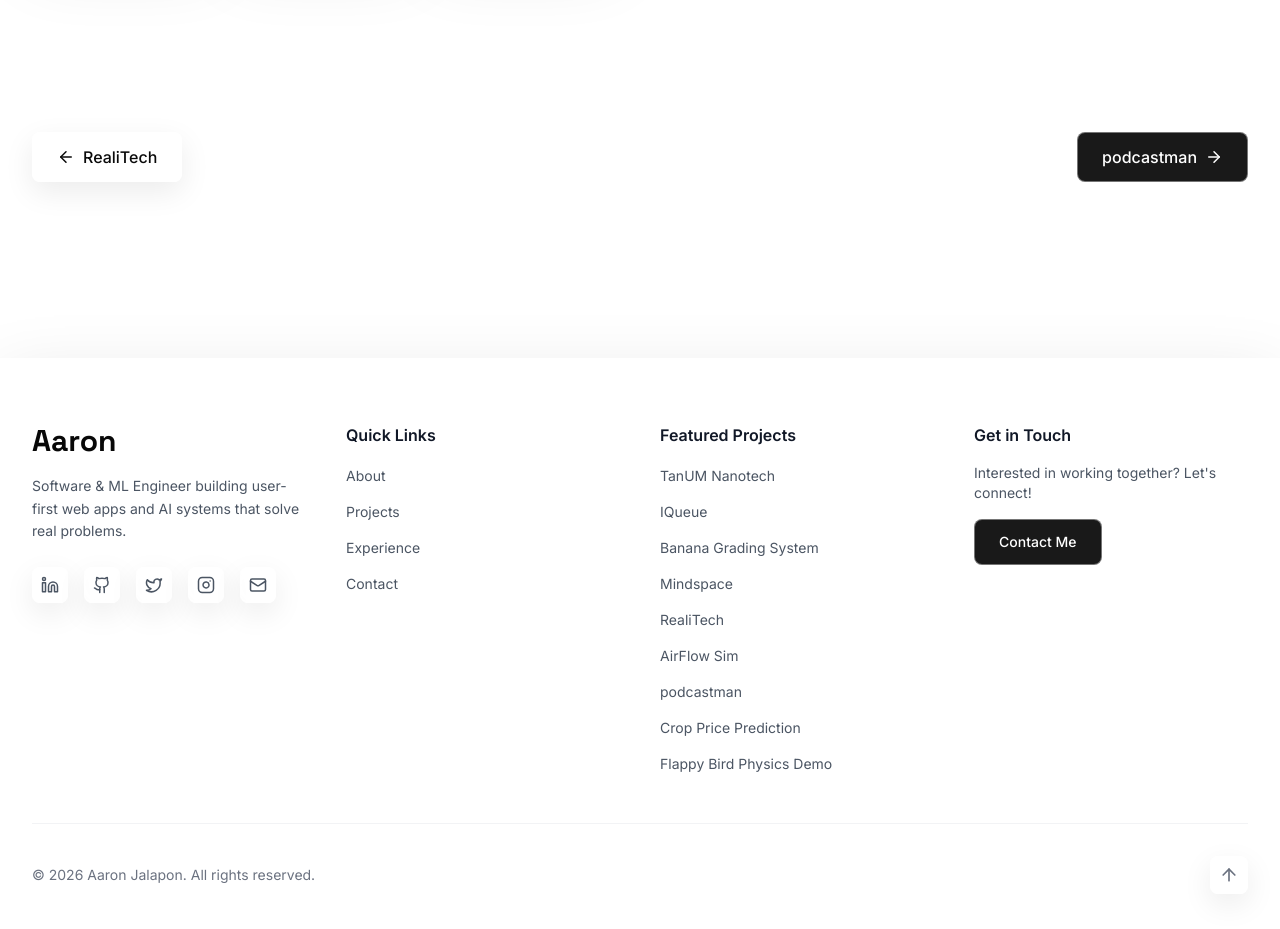
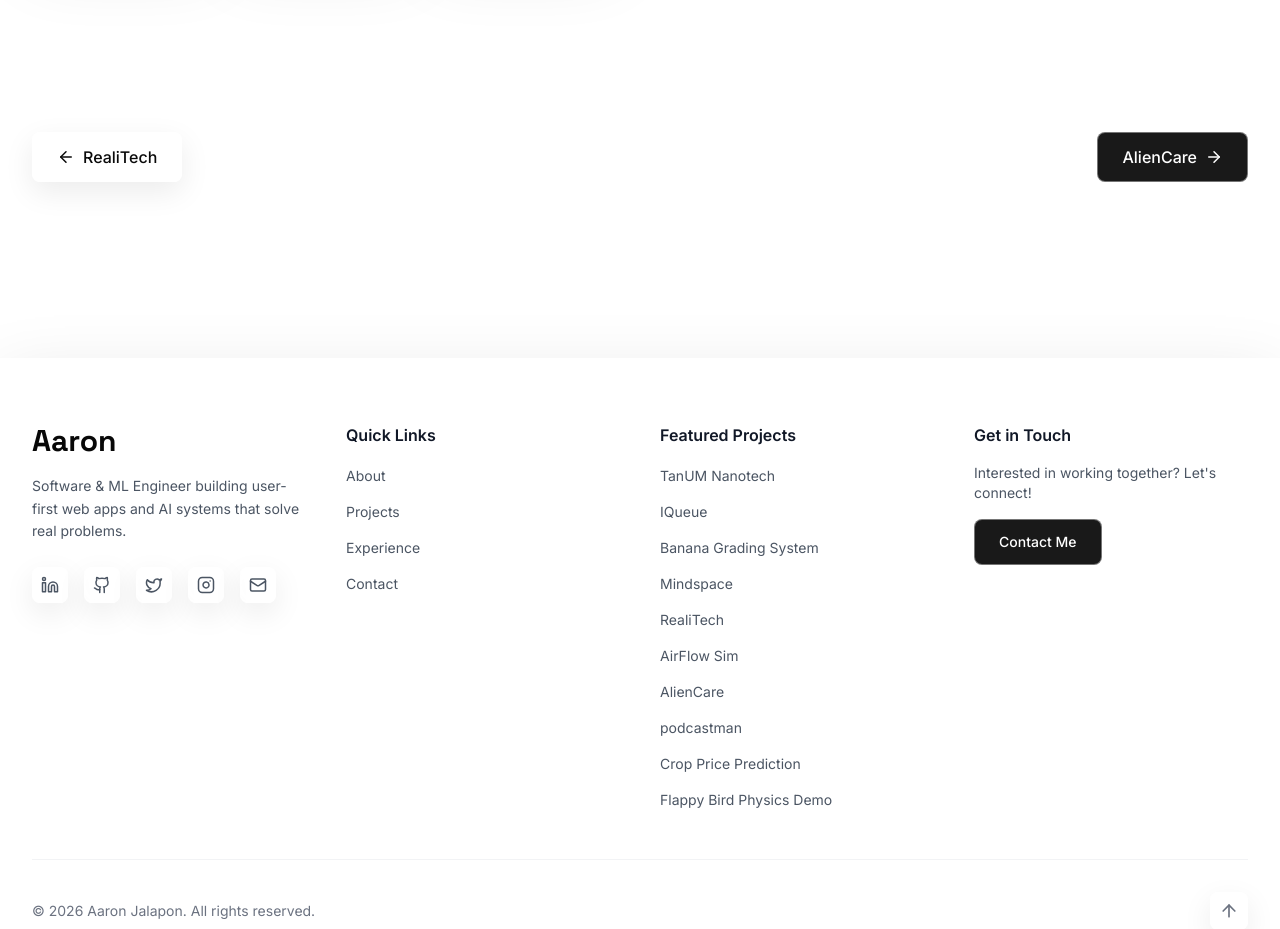
Before and after one commit to aaronjalapon/portfolio, a React (Vite) app: page /projects/airflow-sim in a window 1280 px wide. Shown: the part 2100-3029 px from the top of the page. Built offline with nearby package versions, Linux system fonts and the light colour scheme.

Commit message:
Add AlienCare project case study and experience details

```diff
--- a/src/data/projects.js
+++ b/src/data/projects.js
@@ -325,6 +325,68 @@ export const allProjects = [
     },
   },
   {
+    title: 'AlienCare',
+    slug: 'aliencare',
+    tagline: 'Auto shop sales and services web platform built with React and Laravel, shaped through project planning and backend implementation.',
+    role: 'Project Manager / Backend Developer',
+    timeline: 'Aug-Oct 2025; Mar-May 2026',
+    category: 'Software Engineering',
+    status: 'Academic project',
+    tags: ['React', 'Laravel'],
+    featured: true,
+    image: '/aliencare.png',
+    visual: { label: 'AC', theme: 'indigo' },
+    caseStudyPath: '/projects/aliencare',
+    caseStudy: {
+      template: 'generic',
+      eyebrow: 'Software Engineering / Academic Project',
+      title: 'AlienCare',
+      subtitle: 'Auto Shop Sales and Services Platform',
+      overview: 'AlienCare is an academic software engineering project for an auto shop sales and services platform built with React and Laravel. I contributed across two phases: first as project manager for planning and coordination, then as backend developer for server-side implementation.',
+      problem: 'Service-oriented auto shop websites need to communicate offerings clearly, guide customers toward booking actions, and keep the front-end experience connected to maintainable backend workflows. In an academic team setting, that also requires clear scope, task ownership, and coordinated delivery.',
+      solution: 'The project was organized around a React front end and Laravel back end for an auto shop sales and services experience, with planning, role coordination, backend development, and integration work handled across separate project phases.',
+      contribution: 'From August to October 2025, I served as project manager, helping structure the work, coordinate progress, and keep the team aligned. From March to May 2026, I shifted into backend development, focusing on Laravel implementation and support for the React-facing application workflow.',
+      highlights: [
+        {
+          title: 'Project Management',
+          description: 'Coordinated scope, team responsibilities, and delivery checkpoints during the first AlienCare development phase.',
+        },
+        {
+          title: 'Laravel Backend',
+          description: 'Worked on server-side implementation for the platform during the backend development phase.',
+        },
+        {
+          title: 'Service-Oriented UX',
+          description: 'Helped support a customer-facing web flow centered on auto shop services, trust signals, and booking-oriented actions.',
+        },
+        {
+          title: 'Iterative Delivery',
+          description: 'Contributed across separate academic project cycles, carrying context from planning into implementation.',
+        },
+      ],
+      outcomes: [
+        { label: 'Project Manager', value: 'Aug-Oct 2025', description: 'Planning, coordination, scope, and delivery checkpoints.' },
+        { label: 'Backend Developer', value: 'Mar-May 2026', description: 'Laravel backend implementation and React integration support.' },
+        { label: 'Tech Stack', value: 'React + Laravel', description: 'Academic software engineering project using a modern web stack.' },
+      ],
+      detailSections: [
+        {
+          title: 'Role Transition',
+          description: 'AlienCare gave me experience moving from team coordination into hands-on backend development, which helped connect planning decisions with implementation realities.',
+        },
+        {
+          title: 'Academic Context',
+          description: 'The project is presented as an academic software engineering project, so the case study focuses on development process, responsibilities, interface direction, and stack rather than production usage claims.',
+        },
+        {
+          title: 'Engineering Focus',
+          description: 'The strongest portfolio signal is the combination of React/Laravel delivery, backend ownership, project management, and a polished service-business web experience.',
+        },
+      ],
+      seoDescription: 'AlienCare case study: React and Laravel auto shop sales and services platform with project management and backend development contributions.',
+    },
+  },
+  {
     title: 'podcastman',
     slug: 'podcastman',
     tagline: 'Convert articles into two-host podcast episodes with RAG agents and Google Cloud TTS.',
--- a/src/pages/Experience.jsx
+++ b/src/pages/Experience.jsx
@@ -71,6 +71,14 @@ const resumeHighlights = [
     ]
   },
   {
+    category: 'AlienCare',
+    bullets: [
+      'Managed scope, task ownership, and delivery checkpoints during the first project phase',
+      'Contributed Laravel backend development in a later implementation phase',
+      'Supported a React and Laravel auto shop sales and services platform',
+    ]
+  },
+  {
     category: 'podcastman',
     bullets: [
       'Built article ingestion for URL, raw text, and Markdown sources',
@@ -103,6 +111,12 @@ const projectMilestones = {
       description: 'Built a real-time HVAC airflow simulator with a FastAPI solver, WebSocket streaming, React visualization dashboard, validation tests, and Docker setup.',
     },
     {
+      title: 'AlienCare',
+      period: 'Mar-May 2026',
+      role: 'Backend Developer',
+      description: 'Contributed Laravel backend development and supported React integration for an auto shop sales and services academic project.',
+    },
+    {
       title: 'podcastman',
       period: 'Feb-Mar 2026',
       role: 'Full-stack AI Engineer / Solo Developer',
@@ -127,6 +141,12 @@ const projectMilestones = {
       period: 'Aug-Sep 2025',
       role: 'Sprint Lead / Product Owner',
       description: 'Led a compressed proptech sprint, shaped the product roadmap, prototyped buyer-assistant chatbot flows, and integrated buyer-profiling logic for financing guidance.',
+    },
+    {
+      title: 'AlienCare',
+      period: 'Aug-Oct 2025',
+      role: 'Project Manager',
+      description: 'Managed planning, scope, role coordination, and delivery checkpoints for a React and Laravel auto shop sales and services academic project.',
     },
     {
       title: 'Crop Price Prediction (Senegal)',
@@ -230,7 +250,7 @@ export default function Experience() {
     <>
       <SEO
         title="Experience"
-        description="Project milestones and experience timeline of Aaron Jalapon — Software & ML Lead at TanUM, builder of IQueue, RealiTech, Mindspace, and more."
+        description="Project milestones and experience timeline of Aaron Jalapon — Software & ML Lead at TanUM, builder of IQueue, AlienCare, RealiTech, Mindspace, and more."
         url="/experience"
       />
       <div className="pt-20">
--- a/src/pages/Projects.jsx
+++ b/src/pages/Projects.jsx
@@ -62,7 +62,7 @@ export default function Projects() {
     <>
       <SEO
         title="Projects"
-        description="Featured software, AI, ML, IoT, computer vision, simulation, and web projects by Aaron Jalapon, including TanUM, IQueue, Banana Grading, Mindspace, AirFlow Sim, podcastman, and more."
+        description="Featured software, AI, ML, IoT, computer vision, simulation, and web projects by Aaron Jalapon, including TanUM, IQueue, AlienCare, Banana Grading, Mindspace, AirFlow Sim, podcastman, and more."
         url="/projects"
       />
       <div className="pt-20">
--- a/src/pages/case-studies/ProjectCaseStudy.jsx
+++ b/src/pages/case-studies/ProjectCaseStudy.jsx
@@ -284,7 +284,9 @@ export default function ProjectCaseStudy() {
                   {caseStudy.outcomes.map((outcome) => (
                     <div key={outcome.label} className="glass-panel rounded-lg p-5">
                       <p className="text-sm text-gray-500 dark:text-gray-400 mb-2">{outcome.label}</p>
-                      <p className="text-2xl font-bold text-primary mb-2">{outcome.value}</p>
+                      <p className="text-[1.45rem] sm:text-2xl font-bold leading-tight text-primary mb-2 break-words">
+                        {outcome.value}
+                      </p>
                       <p className="text-xs text-gray-600 dark:text-gray-400">{outcome.description}</p>
                     </div>
                   ))}
```
Also changed, not shown: public/aliencare.png (added).
